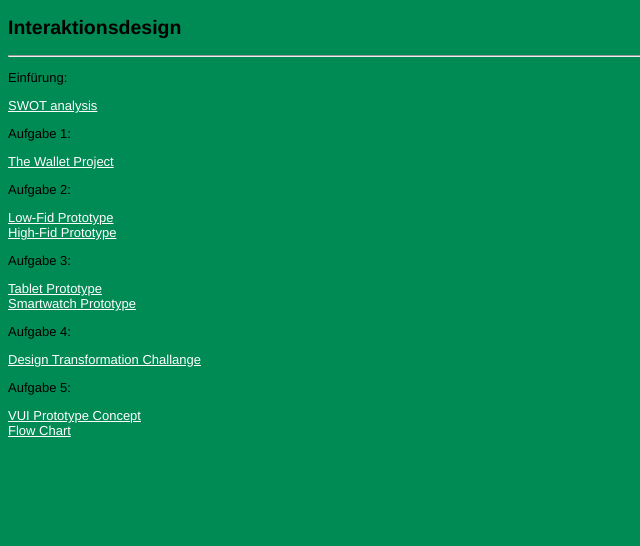
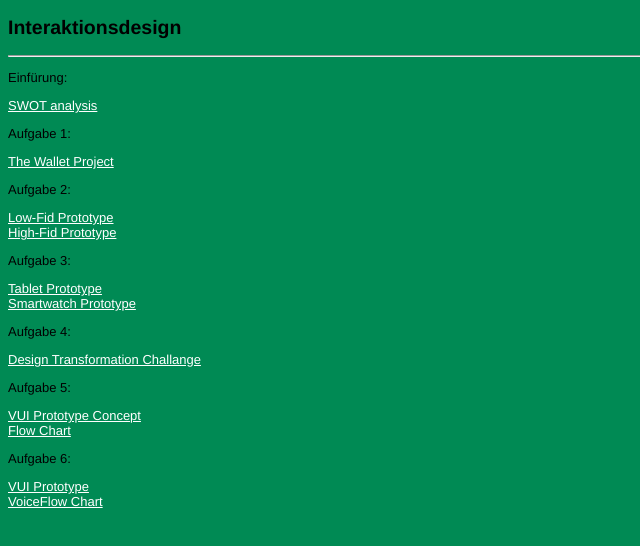
Before and after one commit to MoEzioRehm/MoEzioRehm.github.io, a plain HTML site: page index.html in a window 1280 px wide. Shown: the whole page, without its empty margins (0-640 px from the left). Drawn offline with Linux system fonts and the light colour scheme.

Commit message:
Update index.html

```diff
--- a/index.html
+++ b/index.html
@@ -47,6 +47,11 @@ a {
 	<a href="https://drive.google.com/file/d/1Um7KcQRM_MvPMHhkJKbxYe1SgkcEhuBc/view?usp=sharing" target="_blank">VUI Prototype Concept</a>
 	<br/>
 	<a href="https://drive.google.com/file/d/1os907oZArXHMzukpq0SN376IgRZd8tyn/view?usp=sharing" target="_blank">Flow Chart</a>
+	<br/>
+	<p>Aufgabe 6:</p>
+	<a href="https://drive.google.com/file/d/1VHic05asB0hbPxH8dXJlkET2D4sKvcb5/view?usp=sharing" target="_blank">VUI Prototype</a>
+	<br/>
+	<a href="https://drive.google.com/file/d/1cvHSw2gwy6uuKcc8OipiGB1c5Ss49HtZ/view?usp=sharing" target="_blank">VoiceFlow Chart</a>
 </body>
 
 </html>
```
